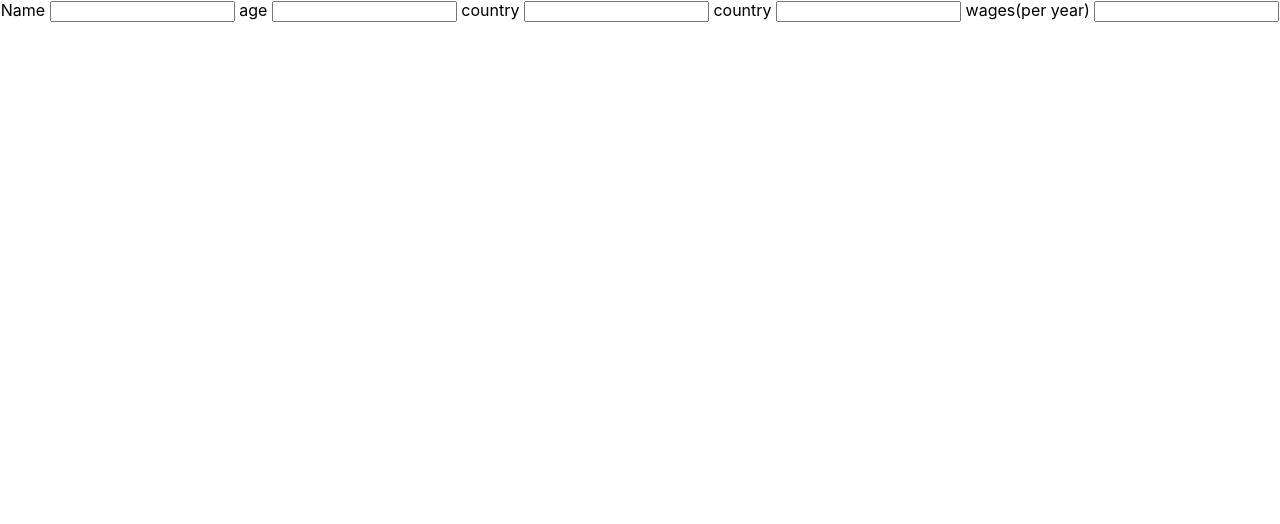
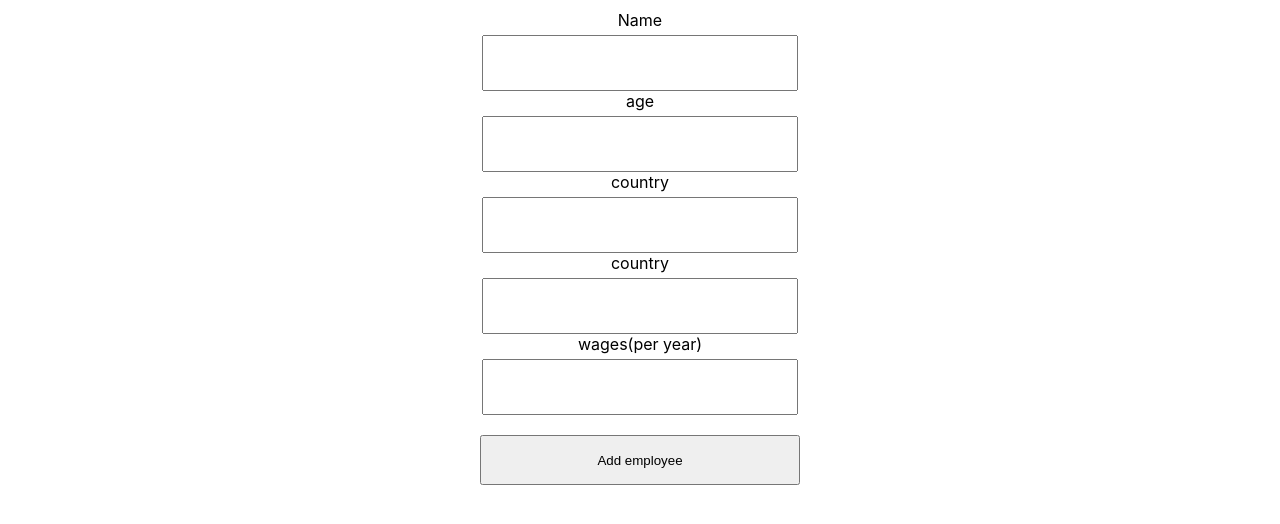
Before and after one commit to Francisomondi/NodeFT, a React (Create React App) app in the folder client/: page / in a window 1280 px wide. Shown: the top 524 px of the page. Built offline with nearby package versions, Linux system fonts and the light colour scheme.

Commit message:
form styling

```diff
--- a/client/src/App.css
+++ b/client/src/App.css
@@ -1,3 +1,33 @@
 .App {
-  text-align: center;
+  display: flex;
+  flex-direction: column;
+  justify-content: center;
+  margin: 10px;
 }
+
+.information {
+  display: flex;
+  flex-direction: column;
+
+  align-items: center;
+  width: 100%;
+}
+
+.information input {
+  width: 300px;
+  height: 50px;
+  font-size: 20px;
+  padding-left: 10px;
+  margin-top: 5px;
+}
+
+.information button {
+  width: 320px;
+  height: 50px;
+  margin-top: 20px;
+}
+
+.information button:hover {
+  cursor: pointer;
+
+}
--- a/client/src/App.js
+++ b/client/src/App.js
@@ -3,21 +3,25 @@ import './App.css';
 function App() {
   return <div className = "App" >
     <
-    label > Name < /label> <
-  input type = "text" / >
+    div className = "information" >
     <
-    label > age < /label>  <
-  input type = "number" / >
+    label > Name < /label> <input type = "text" / >
     <
-    label > country < /label> <
-  input type = "text" / >
+    label > age < /label>  <input type = "number" / >
+    <
+    label > country < /label> <input type = "text" / >
+    <
+    label > country < /label> <input type = "text" / >
+    <
+    label > wages(per year) < /label> <input type = "number" / >
 
     <
-    label > country < /label> <
-  input type = "text" / >
-    <
-    label > wages(per year) < /label> <
-  input type = "number" / >
+    button > Add employee < /button> <
+    /div>
+
+
+
+
 
     <
     /div>
```
